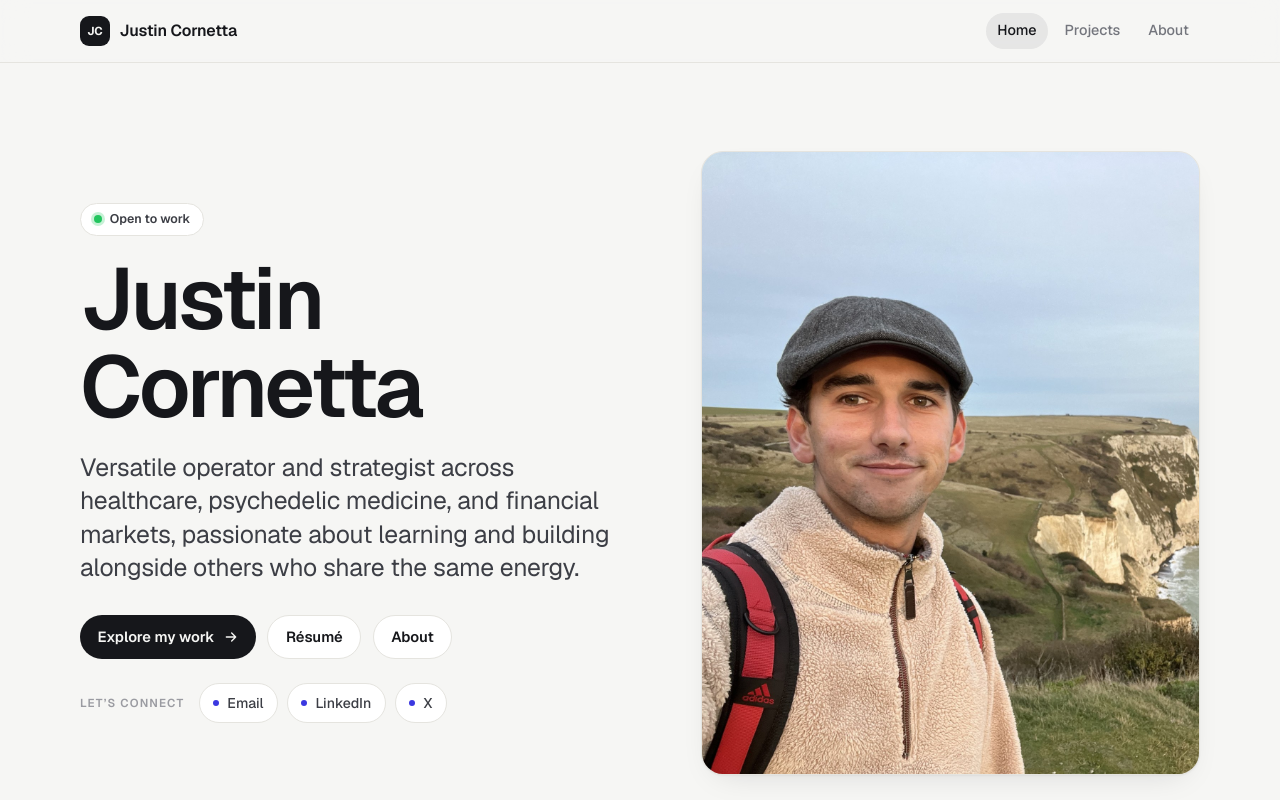
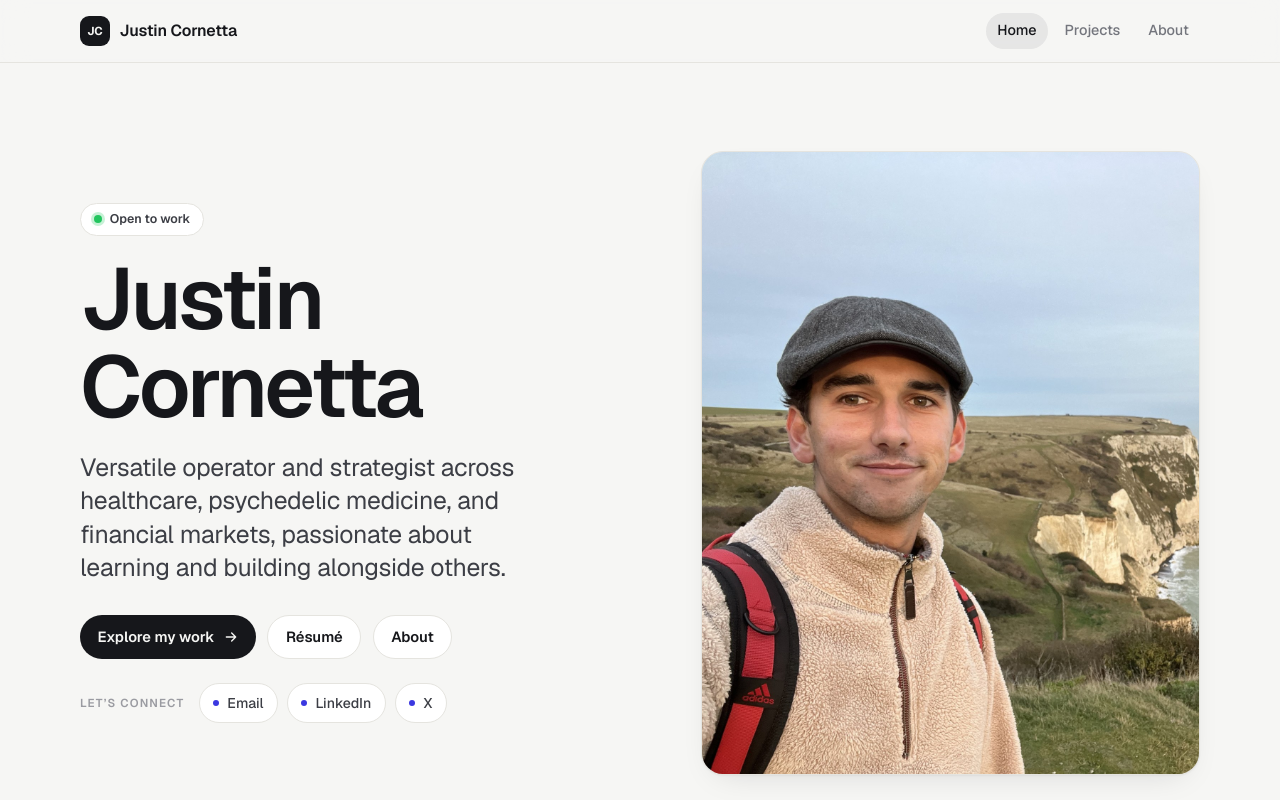
Before and after one commit to justincornetta/personal-website, a Next.js app: page / in a window 1280 px wide. Shown: the top 800 px of the page. Built offline with nearby package versions, Linux system fonts and the light colour scheme.

Commit message:
Tighten hero subtitle

```diff
--- a/src/app/page.tsx
+++ b/src/app/page.tsx
@@ -75,7 +75,7 @@ export default function Home() {
           <h1 className="hero__name">Justin Cornetta</h1>
           <p className="hero__lede">
             Versatile operator and strategist across healthcare, psychedelic medicine, and financial
-            markets, passionate about learning and building alongside others who share the same energy.
+            markets, passionate about learning and building alongside others.
           </p>
           <div className="hero__cta">
             <Link className="button-primary" href="/projects">
```
